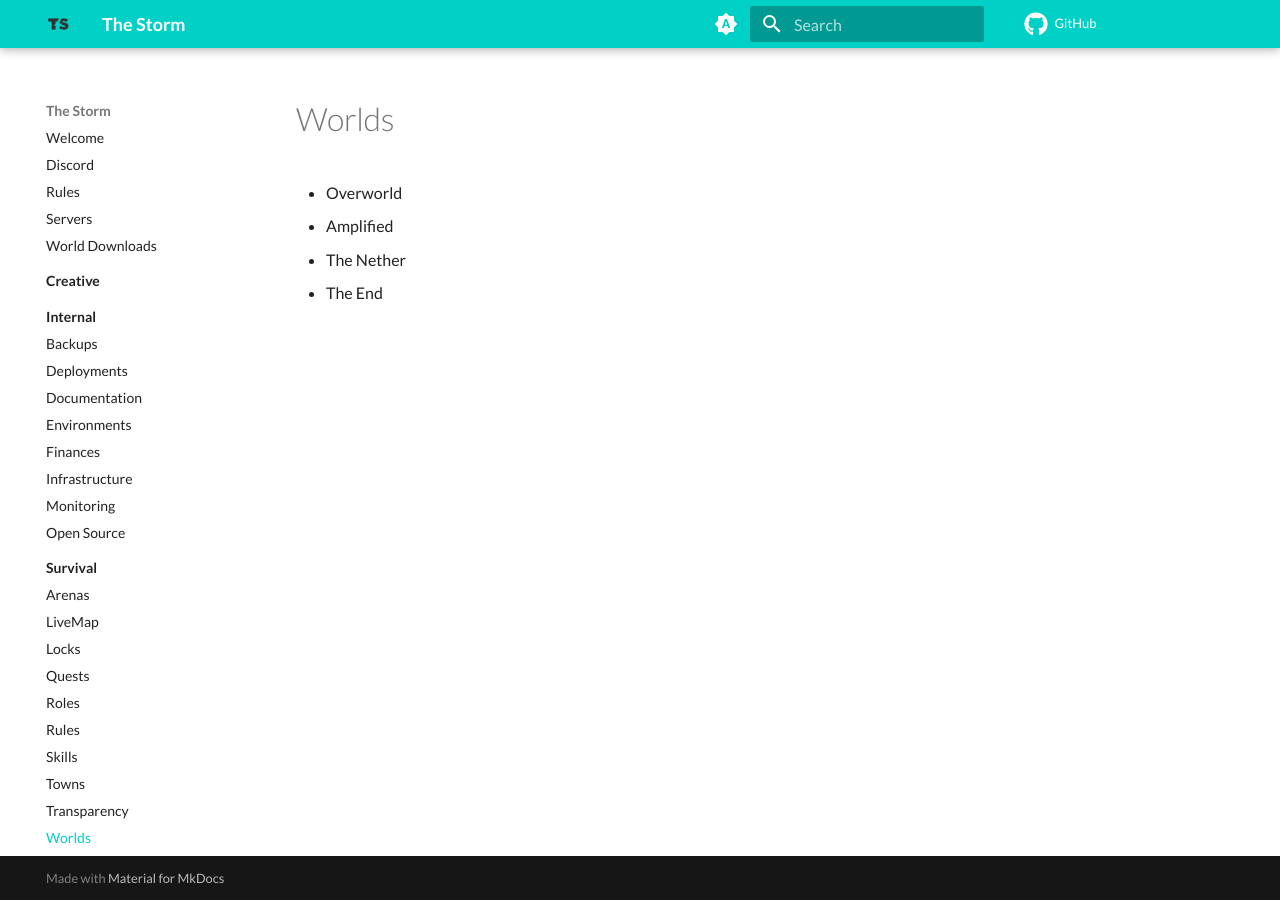
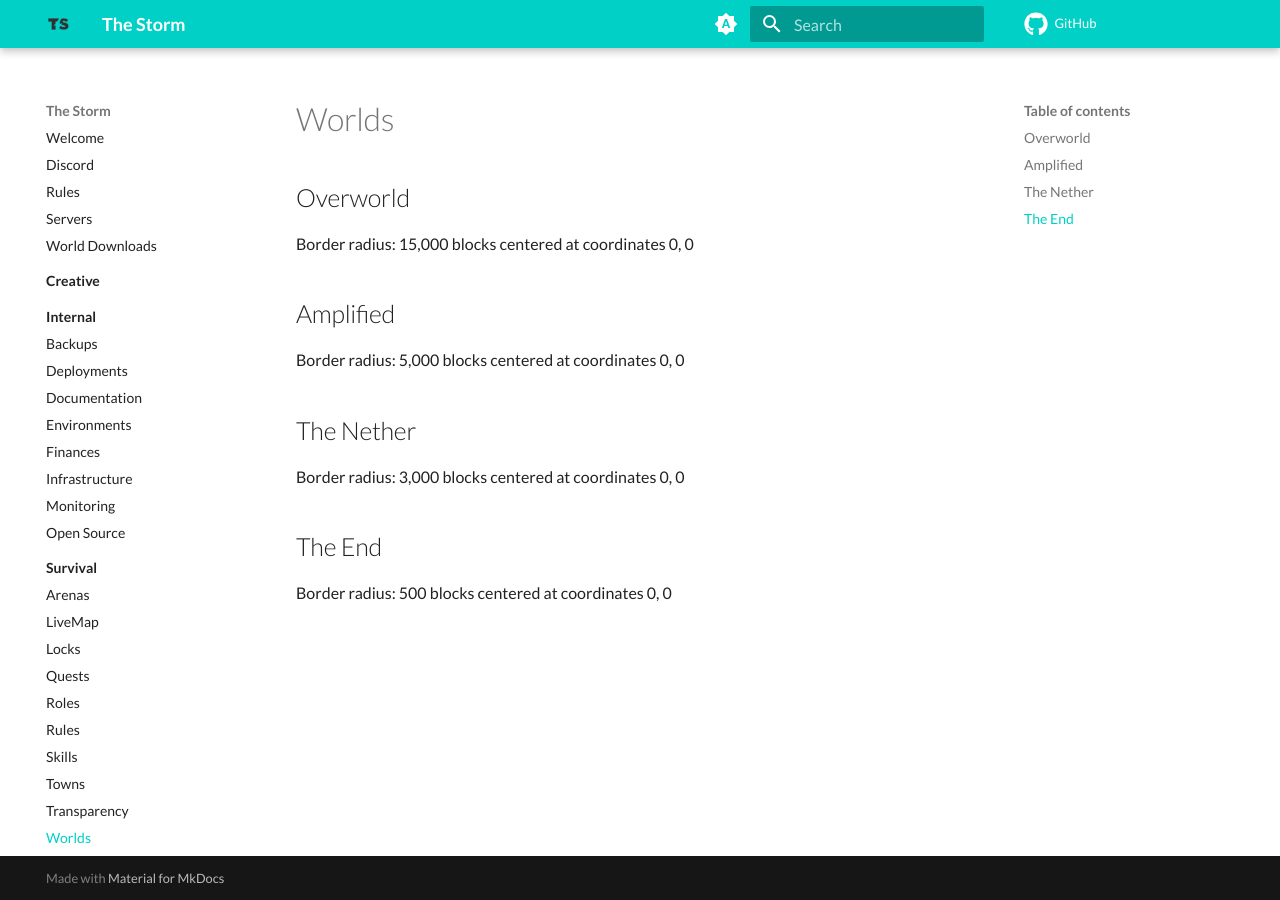
Before and after one commit to the-storm-mc/docs, an MkDocs documentation site: the page built from docs/survival/worlds.md, in a window 1280 px wide. Built offline with MkDocs 1.6.1 and Material for MkDocs 9.7.7, drawn with Linux system fonts in a browser that asks for light colours; comment, search, counter and statistics services are not loaded.

```diff
--- a/docs/survival/worlds.md
+++ b/docs/survival/worlds.md
@@ -1,6 +1,17 @@
 # Worlds
 
--   Overworld
--   Amplified
--   The Nether
--   The End
+## Overworld
+
+Border radius: 15,000 blocks centered at coordinates 0, 0
+
+## Amplified
+
+Border radius: 5,000 blocks centered at coordinates 0, 0
+
+## The Nether
+
+Border radius: 3,000 blocks centered at coordinates 0, 0
+
+## The End
+
+Border radius: 500 blocks centered at coordinates 0, 0
```
Also changed, not shown: docs/internal/deployments.md (+4 -4 lines), docs/internal/monitoring.md (+8 -5 lines).
